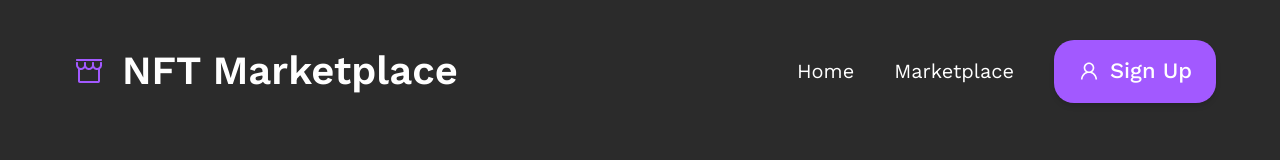
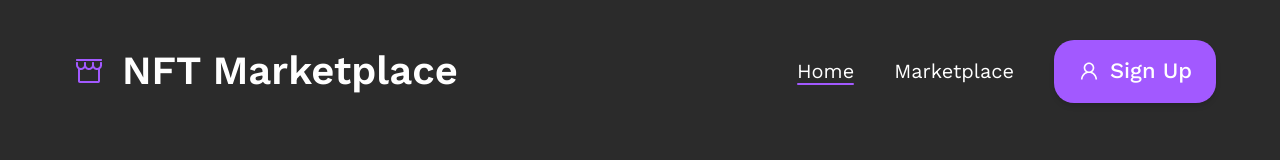
Before and after one commit to phattien991412/nftmarketplace, a Next.js app: page / in a window 1280 px wide. Shown: the top 160 px of the page. Built offline with nearby package versions, Linux system fonts and the light colour scheme.

Commit message:
update active selected

```diff
--- a/components/Layout/Header.jsx
+++ b/components/Layout/Header.jsx
@@ -50,18 +50,14 @@ const Header = () => {
         </div>
       </Link>
       <ul className="nav xl:flex gap-10 text-center items-center text-xl hidden">
-        {nav.map((item, index) => (
+        {nav.map((item) => (
           <li
-            // ref={(element) => {
-            //   if (element) {
-            //     liRef.current[index] = element;
-            //   }
-            // }}
             key={item.title}
             onClick={() => setSelect(item.link !== "/signup" ? item.link : "")}
             className={`${
-              item.link === select && "scale-100"
+              item.link === select ? "selected" : ""
             }`}
+            style={{}}
           >
             <Link href={item.link} passHref>
               {item.link !== "/signup" ? item.title : <Button text={item.title} icon={<AiOutlineUser/>} />}
--- a/styles/globals.css
+++ b/styles/globals.css
@@ -127,8 +127,15 @@ picture {
   }
 }
 
+.nav .selected {
+  &::before {
+    scale: 1;
+  }
+}
+
 .blur-img {
   position: relative;
+  border-radius: 20px;
   /* background-repeat: no-repeat;
   background-size: cover;
   pointer-events: none; */
```
